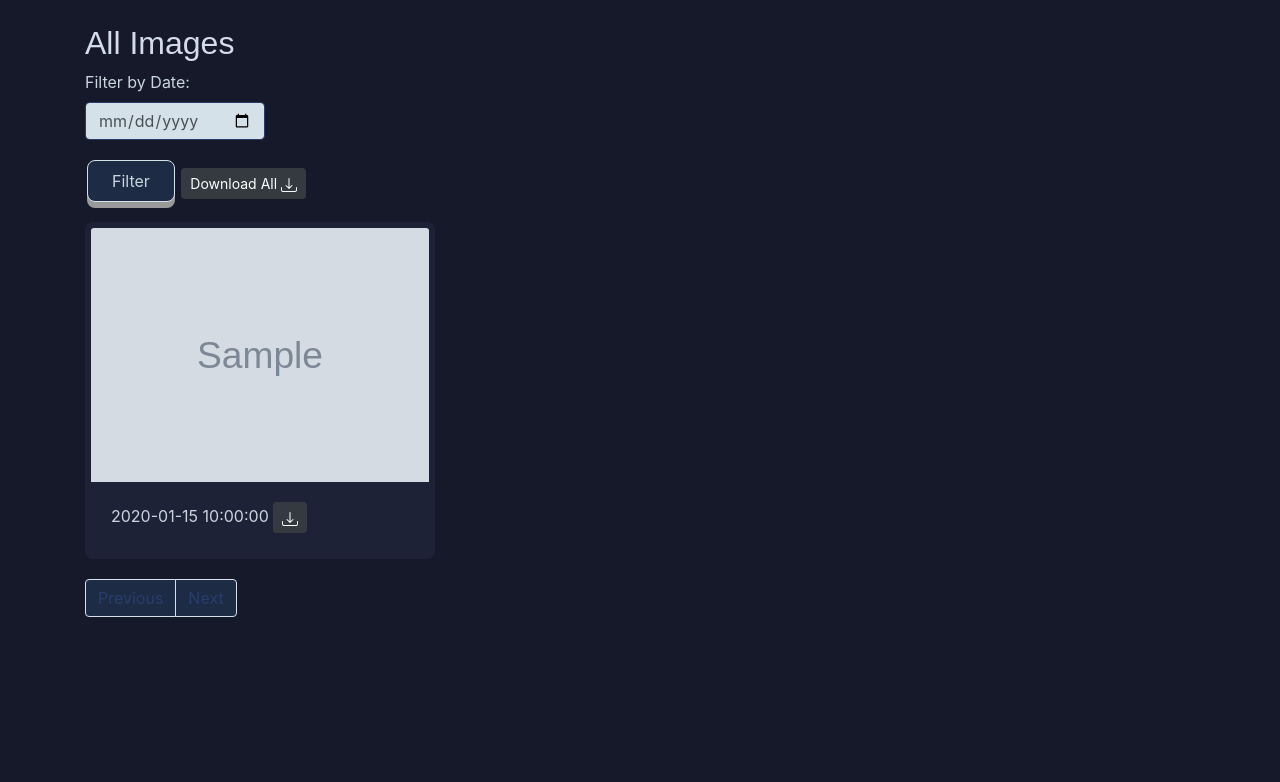
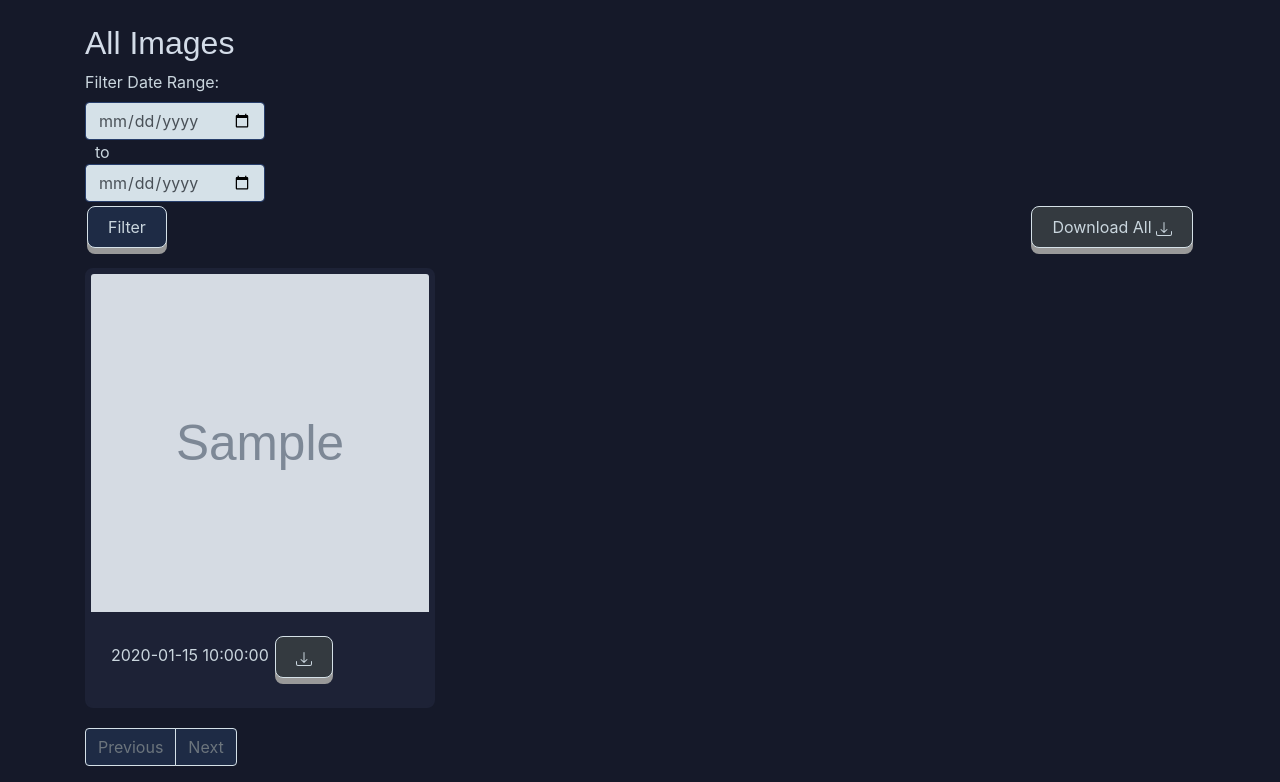
Before and after one commit to caite21/Autonomous-Meteor-Detection, a Flask app: template web_interface/templates/all_images.html in a window 1280 px wide. Shown: the part 56-838 px from the top of the page. Before the commit the page ends 673 px from the top, so only its background shows below. Run offline with Flask 3, Linux system fonts and the light colour scheme; the template is opened without the code that fills it: most values are stand-ins (such as "Sample title", 1, 10 or a date in 2020); grey boxes marked "Sample" are stand-in pictures; some libraries are stand-ins or nearby versions.

Commit message:
quick start/stop and filtering

```diff
--- a/web_interface/main.py
+++ b/web_interface/main.py
@@ -21,19 +21,67 @@ db = firestore.Client()
 doc_ref = db.collection("sysConfig").document("HvAny5Q1B26cU8PNC1lA")
 
 global zip_this_image_data
+global image_data
+global images_per_page
+images_per_page = 6
+global f_start_date
+global f_end_date
 
 # Routes
 @app.route('/')
 def home():
     return render_template('home.html')
 
-
 @app.route('/detected_meteors')
 def detected_meteors():
+    # refresh data
+    global zip_this_image_data
+    global image_data
+    images = get_image_data()
+    image_data = images
+
     images_per_page = 6
     image_data = get_image_data()
+
     # get only images classified as meteors
     images = [i for i in image_data if i.get('isMeteor') == True]
+    total_images = len(images)
+    total_pages = (total_images + images_per_page - 1) // images_per_page
+    zip_this_image_data = images
+
+    # Get the current page number from the query string
+    page = int(request.args.get('page', 1))
+
+    # Calculate start and end indices for the current page
+    start = (page - 1) * images_per_page
+    end = min(start + images_per_page, total_images)
+    # Get images for the current page
+    images_on_page = images[start:end]
+    return render_template('detected_meteors.html', images=images_on_page, total_pages=total_pages, current_page=page)
+
+from datetime import datetime
+
+@app.route('/all_images')
+def all_images():
+    # refresh data
+    global zip_this_image_data
+    global image_data
+    images = get_image_data()
+    image_data = images
+
+
+    # filter
+    start_date = datetime(2022, 1, 1)
+    end_date = datetime(2025, 1, 1)
+    try:
+        start_date = request.args.get('start_date')
+        end_date = request.args.get('end_date')
+        start_date = datetime.strptime(start_date, "%Y-%m-%d")
+        end_date = datetime.strptime(end_date, "%Y-%m-%d")
+        images = [image for image in images if start_date <= datetime.strptime(image['date'][0:10], "%Y-%m-%d") <= end_date]
+    except:
+        pass
+
     total_images = len(images)
     total_pages = (total_images + images_per_page - 1) // images_per_page
 
@@ -48,28 +96,8 @@ def detected_meteors():
     end = min(start + images_per_page, total_images)
     # Get images for the current page
     images_on_page = images[start:end]
-    return render_template('detected_meteors.html', images=images_on_page, total_pages=total_pages, current_page=page)
+    return render_template('all_images.html', images=images_on_page, total_pages=total_pages, current_page=page, filter_start=start_date, filter_end=end_date)
 
-
-@app.route('/all_images')
-def all_images():
-    images_per_page = 6
-    images = get_image_data()
-    total_images = len(images)
-    total_pages = (total_images + images_per_page - 1) // images_per_page
-
-    global zip_this_image_data
-    zip_this_image_data = images
-
-    # Get the current page number from the query string
-    page = int(request.args.get('page', 1))
-
-    # Calculate start and end indices for the current page
-    start = (page - 1) * images_per_page
-    end = min(start + images_per_page, total_images)
-    # Get images for the current page
-    images_on_page = images[start:end]
-    return render_template('all_images.html', images=images_on_page, total_pages=total_pages, current_page=page)
 
 
 @app.route('/live_stream')
@@ -146,8 +174,8 @@ def get_image_data():
     image_data = []
     for blob in blobs:
         # ignore background image for Home page
-        if blob.name.lower() == 'home_background.jpg':
-            continue
+        # if blob.name.lower() == 'home_background.jpg':
+        #     continue
 
         if blob.name.lower().endswith(('.png', '.jpg', '.jpeg', '.webp')):
             image_url = blob.public_url
@@ -235,60 +263,3 @@ def download_images_as_zip():
 
 if __name__ == '__main__':
     app.run(debug=True)
-
-
-
-
-
-# # testing scheduling
-#
-# from datetime import datetime
-# from apscheduler.schedulers.background import BackgroundScheduler
-# import time # can delete
-#
-# # get start_date_str, end_date_str from firebase
-# # year, month, day = map(int, start_date_str.split('-'))
-# # hour, minute, second = map(int, start_time_str.split(':'))
-#
-# # Define the function you want to run
-# def my_function():
-#     print("This function is being executed at:", datetime.now())
-#     print("heyo this works")
-#     for i in range(1000000):
-#         if i%10==0:
-#             print(".", end=" ")
-#
-# def my_function2():
-#     print("this is a second function at interval!")
-#
-# # Create a scheduler instance
-# startSystemScheduler = BackgroundScheduler()
-# startSystemScheduler.add_job(my_function, 'date', run_date=datetime(2024, 3, 25, 17, 44, 00))  # Year, Month, Day, Hour, Minute, Second
-# startSystemScheduler.start()
-#
-# checkConfigScheduler = BackgroundScheduler()
-# checkConfigScheduler.add_job(my_function2, 'interval', seconds=1)  # Year, Month, Day, Hour, Minute, Second
-# checkConfigScheduler.start()
-#
-# # Define the time to stop the scheduler
-# stop_time = datetime(2024, 3, 25, 18, 0, 0)
-#
-#
-# # Keep the main thread alive
-# try:
-#     # This is to keep the script running so that the scheduler can execute the function
-#     while True:
-#         pass
-#
-#         # Check if current time has reached the stop time
-#         if datetime.now() >= stop_time:
-#             print("Stopping the scheduler at:", datetime.now())
-#             startSystemScheduler.shutdown()
-#             checkConfigScheduler.shutdown()
-#             break
-# except (KeyboardInterrupt, SystemExit):
-#     # Gracefully shut down the scheduler
-#     print("shutting down")
-#     startSystemScheduler.shutdown()
-#     checkConfigScheduler.shutdown()
-#
--- a/web_interface/templates/all_images.html
+++ b/web_interface/templates/all_images.html
@@ -5,22 +5,24 @@
 {% block content %}
 
 <h2>All Images</h2>
-<div class="form-group">
-    <label for="dateFilter">Filter by Date:</label>
-    <input type="date" class="form-control" id="dateFilter" style="width: 180px;">
+
+<div class="form-group-row">
+    <label for="startDate">Filter Date Range:</label>
+    <input type="date" class="form-control" id="startDate" style="width: 180px;">
+    <span style="margin: 0 10px;">to</span>
+    <input type="date" class="form-control" id="endDate" style="width: 180px;">
+    <button onclick="filterImages()" class="buttonA">Filter</button>
+
+    <div href="{{ url_for('download_images_as_zip') }}"
+        class="btn btn-dark btn-sm buttonB" style="float: right;">Download All
+        <svg xmlns="http://www.w3.org/2000/svg" width="16" height="16" fill="currentColor" class="bi bi-download" viewBox="0 0 16 16">
+          <path d="M.5 9.9a.5.5 0 0 1 .5.5v2.5a1 1 0 0 0 1 1h12a1 1 0 0 0 1-1v-2.5a.5.5 0 0 1 1 0v2.5a2 2 0 0 1-2 2H2a2 2 0 0 1-2-2v-2.5a.5.5 0 0 1 .5-.5"/>
+          <path d="M7.646 11.854a.5.5 0 0 0 .708 0l3-3a.5.5 0 0 0-.708-.708L8.5 10.293V1.5a.5.5 0 0 0-1 0v8.793L5.354 8.146a.5.5 0 1 0-.708.708z"/>
+        </svg>
+    </div>
 </div>
 
-<button class="buttonA" onclick="filterByDate()">Filter</button>
-
-<a href="{{ url_for('download_images_as_zip') }}"
-    class="btn btn-dark btn-sm">Download All
-    <svg xmlns="http://www.w3.org/2000/svg" width="16" height="16" fill="currentColor" class="bi bi-download" viewBox="0 0 16 16">
-      <path d="M.5 9.9a.5.5 0 0 1 .5.5v2.5a1 1 0 0 0 1 1h12a1 1 0 0 0 1-1v-2.5a.5.5 0 0 1 1 0v2.5a2 2 0 0 1-2 2H2a2 2 0 0 1-2-2v-2.5a.5.5 0 0 1 .5-.5"/>
-      <path d="M7.646 11.854a.5.5 0 0 0 .708 0l3-3a.5.5 0 0 0-.708-.708L8.5 10.293V1.5a.5.5 0 0 0-1 0v8.793L5.354 8.146a.5.5 0 1 0-.708.708z"/>
-    </svg>
-</a>
-
-<!-- Add a grid of images with dates here -->
+<!-- Grid of images with dates -->
 <div class="row mt-3" id="imagesGrid">
     <!-- Loop through image URLs and render images dynamically -->
     {% for image in images %}
@@ -30,7 +32,7 @@
             <div class="card-body">
                 <a class="card-text">{{ image.date }}</a>
                 <a href="{{ url_for('download_image', image_path=image.url) }}" download="AMDT_{{image.date}}.jpg"
-                    class="btn btn-dark btn-sm">
+                    class="btn btn-dark btn-sm buttonB" >
                     <svg xmlns="http://www.w3.org/2000/svg" width="16" height="16" fill="currentColor" class="bi bi-download" viewBox="0 0 16 16">
                       <path d="M.5 9.9a.5.5 0 0 1 .5.5v2.5a1 1 0 0 0 1 1h12a1 1 0 0 0 1-1v-2.5a.5.5 0 0 1 1 0v2.5a2 2 0 0 1-2 2H2a2 2 0 0 1-2-2v-2.5a.5.5 0 0 1 .5-.5"/>
                       <path d="M7.646 11.854a.5.5 0 0 0 .708 0l3-3a.5.5 0 0 0-.708-.708L8.5 10.293V1.5a.5.5 0 0 0-1 0v8.793L5.354 8.146a.5.5 0 1 0-.708.708z"/>
@@ -62,5 +64,21 @@
         {% endif %}
     </ul>
 </nav>
+<script>
+    const start_date = "{{ filter_start }}";
+    const end_date = "{{ filter_end }}";
+    document.getElementById("startDate").value = start_date;
+    document.getElementById('endDate').value = end_date;
+
+    function filterImages() {
+        var startDate = document.getElementById('startDate').value;
+        var endDate = document.getElementById('endDate').value;
+
+        // Redirect to the Flask route with start and end date parameters
+        window.location.href = "{{ url_for('all_images') }}" + "?start_date=" + startDate + "&end_date=" + endDate;
+    }
+
+
+</script>
 
 {% endblock %}
--- a/web_interface/templates/base.html
+++ b/web_interface/templates/base.html
@@ -85,7 +85,7 @@
         border: 1px solid var(--whiteSpace);
         color: var(--bodyText);
         border-radius: 8px;
-        padding: 8px 24px;
+        padding: 8px 20px;
         text-decoration: none;
         font-size: 16px;
         margin: 4px 2px;
@@ -100,12 +100,28 @@
         transform: translateY(4px);
     }
 
+    .buttonB {
+        border: 1px solid var(--whiteSpace);
+        color: var(--bodyText);
+        border-radius: 8px;
+        padding: 8px 20px;
+        text-decoration: none;
+        font-size: 16px;
+        margin: 4px 2px;
+        cursor: pointer;
+        box-shadow: 0 6px #999;
+    }
+
     .image-card {
         padding: 4px;
         margin-bottom: 4px;
         background-color: var(--dark3);
         border: 2px solid var(--dark3);
         border-radius: 8px;
+    }
+
+    .image-card img {
+        aspect-ratio: 1;
     }
 
     .page-link {
@@ -126,7 +142,6 @@
     }
     .pagination .page-item.disabled .page-link {
         background-color: var(--dark4);
-        color: var(--dark5);
         border: 1px solid var(--whiteSpace);
     }
     .form-control {
```
Also changed, not shown: web_interface/templates/configure.html (+87 -1 lines), web_interface/templates/detected_meteors.html (+19 -14 lines).
